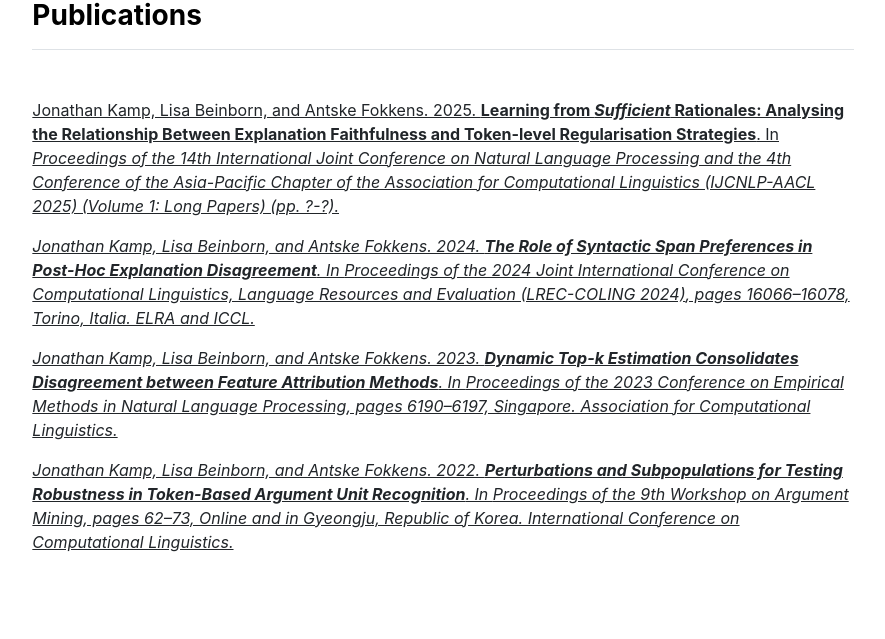
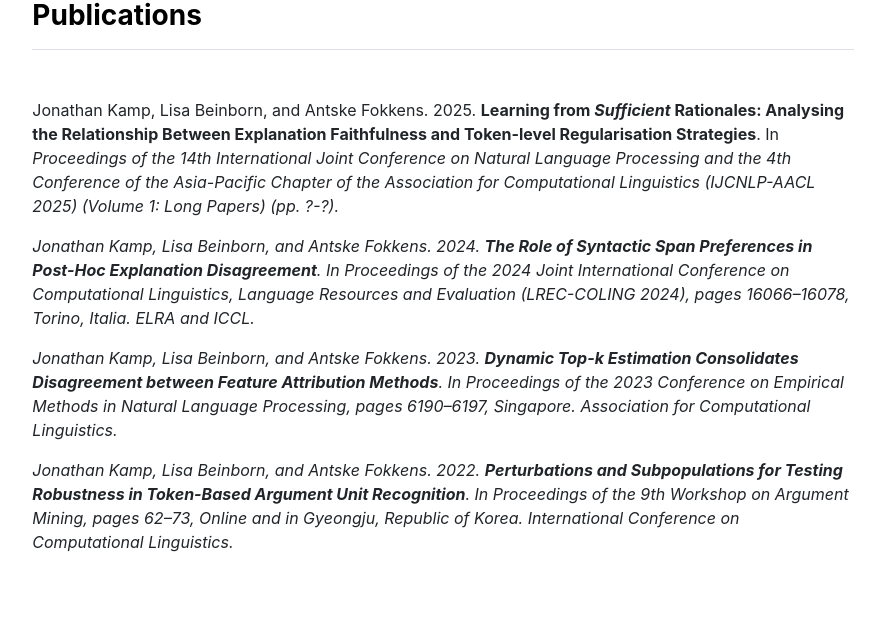
Before and after one commit to jbkamp/jbkamp.github.io, a Jekyll site: the page built from publications.md, in a window 1280 px wide. Shown: the part 174-813 px from the top of the page, without its empty margins (197-1082 px from the left). Built offline with Jekyll 4.4.1, drawn with Linux system fonts in a browser that asks for light colours.

Commit message:
remove underline in publication links

```diff
--- a/_includes/publications.html
+++ b/_includes/publications.html
@@ -3,11 +3,11 @@
     <h3 class="fw-bold border-bottom pb-3 mb-5">Publications</h3>
     {% if page.title == "Home" %}
       {% for item in site.data.publications.featured %}
-        <p><a href="{{ item.url }}">{{ item.name }}</a></p>
+        <p><a class="text-decoration-none" href="{{ item.url }}">{{ item.name }}</a></p>
       {% endfor %}
     {% else %}
       {% for item in site.data.publications.index %}
-        <p><a href="{{ item.url }}">{{ item.name }}</a></p>
+        <p><a class="text-decoration-none" href="{{ item.url }}">{{ item.name }}</a></p>
       {% endfor %}
     {% endif %}
   </div>
```
